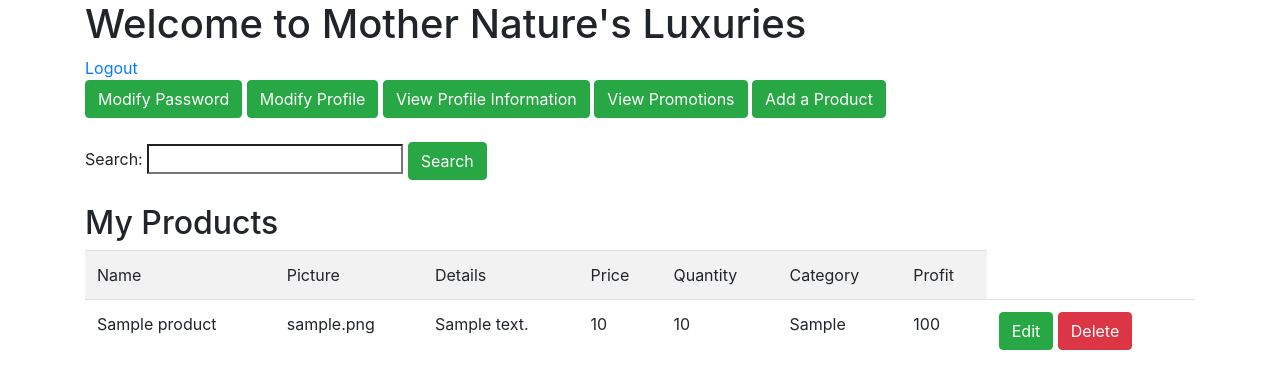
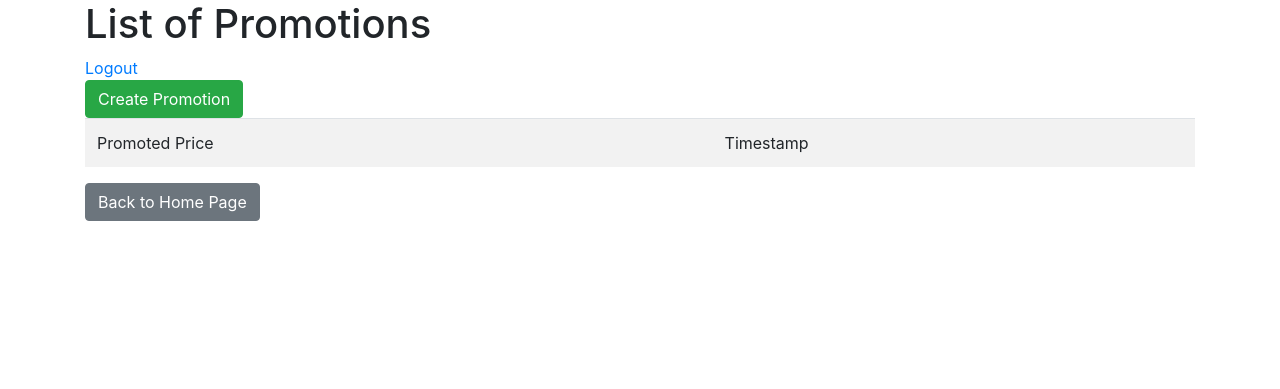
Before and after one commit to Marissa1999/Mother-Natures-Luxuries-Application, a PHP site: page /promotion/index in a window 1280 px wide. Shown: the top 389 px of the page. Run offline with PHP 8.4, Linux system fonts and the light colour scheme; the visitor is signed in with stand-in values (Sample User, id 1); tables that the repository leaves empty or names only in its code hold one stand-in row (values such as "Sample post").

Commit message:
Adjusting the searching process of the application.

```diff
--- a/app/controllers/HomeController.php
+++ b/app/controllers/HomeController.php
@@ -11,7 +11,7 @@
         $user_id = (string) $_SESSION['user_id'];
         $theProfile = $this->model('Profile')->findProfile($user_id);
         $_SESSION['profile_id'] = $theProfile->profile_id;
-		$products = $this->model('Product')->getForSeller($_SESSION['profile_id']);
+		$products = $this->model('Product')->getProductForSeller($_SESSION['profile_id']);
 		$this->view('home/index', ['products'=>$products]);
 	}
 
@@ -60,19 +60,19 @@
         }
     }
 
-    public function search($search_input)
+    public function search()
     {
         $searchProduct = $this->model('Product');
 
         if(isset($_POST['action']))
         {
-            $searchResult = $this->model('Product')->searchProducts($search_input, $searchProduct->product_name, $searchProduct->product_details);
+            $searchResult = $this->model('Product')->searchProducts($searchProduct->product_name, $searchProduct->product_details);
             $this->view('home/index', ['searchResult' => $searchResult]);
         }
 
         else
         {
-            $products = $this->model('Product')->getForSeller($_SESSION['profile_id']);
+            $products = $this->model('Product')->getProductForSeller($_SESSION['profile_id']);
             $this->view('home/index', ['products'=>$products]);
         }
     }
--- /dev/null
+++ b/app/controllers/PromotionController.php
@@ -0,0 +1,60 @@
+<?php
+
+/**
+ * @accessFilter:{LoginFilter}
+ */
+
+class PromotionController extends Controller
+{
+    public function index()
+    {
+        $user_id = (string) $_SESSION['user_id'];
+        $theProfile = $this->model('Profile')->findProfile($user_id);
+        $_SESSION['profile_id'] = $theProfile->profile_id;
+        $theProduct = $this->model('Product')->getProductForSeller($_SESSION['profile_id']);
+        $_SESSION['product_id'] = $theProduct->product_id;
+        $promotions = $this->model('Promotion')->getPromotionForSeller($_SESSION['product_id'], $_SESSION['profile_id']);
+        $this->view('promotion/index', ['promotions'=>$promotions]);
+    }
+
+    public function create()
+    {
+        if(isset($_POST['action']))
+        {
+            $newPromotion = $this->model('Promotion');
+            $newPromotion->promotion_price = $_POST['promotion_price'];
+            $newPromotion->promotion_timestamp = $_POST['promotion_timestamp'];
+            $newPromotion->seller_id= $_SESSION['profile_id'];
+            $newPromotion->product_id= $_SESSION['product_id'];
+            $newPromotion->create();
+            header('location:/promotion/index');
+        }
+
+        else
+        {
+            $this->view('promotion/create');
+        }
+    }
+
+    /**
+     * @accessFilter:{ProductOwner}
+     */
+
+    public function delete($promotion_id)
+    {
+        $thePromotion = $this->model('Promotion')->find($promotion_id);
+
+        if(isset($_POST['action']))
+        {
+            $thePromotion->delete();
+            header('location:/promotion/index');
+        }
+
+        else
+        {
+            $this->view('promotion/delete', $thePromotion);
+        }
+    }
+}
+
+?>
--- a/app/models/Product.php
+++ b/app/models/Product.php
@@ -18,7 +18,7 @@
         return $stmt->fetchAll();
     }
 
-    public function getForSeller($seller_id)
+    public function getProductForSeller($seller_id)
     {
         $SQL = 'SELECT * FROM Product WHERE seller_id = :seller_id';
         $stmt = self::$_connection->prepare($SQL);
@@ -27,12 +27,12 @@
         return $stmt->fetchAll();
     }
 
-    public function searchProducts($search_input, $product_name, $product_details)
+    public function searchProducts($product_name, $product_details)
     {
-        $SQL = 'SELECT * FROM Product WHERE product_name LIKE "%. $search_input .%"
-                AND product_details LIKE "%. $search_input .%"';
+        $SQL = 'SELECT * FROM Product WHERE product_name LIKE "%". $product_name ."%"
+                OR product_details LIKE "%". $product_details ."%"';
         $stmt = self::$_connection->prepare($SQL);
-        $stmt->execute(['product_name'=>$product_name, 'product_details'=>$product_details, 'search_input'=>$search_input]);
+        $stmt->execute(['product_name'=>$product_name, 'product_details'=>$product_details]);
         $stmt->setFetchMode(PDO::FETCH_CLASS, 'Product');
         return $stmt->fetchAll();
     }
--- /dev/null
+++ b/app/models/Promotion.php
@@ -0,0 +1,45 @@
+<?php
+
+class Promotion extends Model
+{
+    var $promotion_price;
+    var $promotion_timestamp;
+
+    public function getPromotionForSeller($product_id, $seller_id)
+    {
+        $SQL = 'SELECT * FROM Promotion WHERE product_id = :product_id AND seller_id = :seller_id';
+        $stmt = self::$_connection->prepare($SQL);
+        $stmt->execute(['product_id'=>$product_id, 'seller_id'=>$seller_id]);
+        $stmt->setFetchMode(PDO::FETCH_CLASS, 'Promotion');
+        return $stmt->fetchAll();
+    }
+
+    public function create()
+    {
+        $SQL = 'INSERT INTO Promotion(product_id, seller_id, promotion_price, promotion_timestamp)
+                    VALUES(:product_id, :seller_id, :promotion_price, :promotion_timestamp)';
+        $stmt = self::$_connection->prepare($SQL);
+        $stmt->execute(['product_id'=>$this->product_id, 'seller_id'=>$this->seller_id,
+                        'promotion_price'=>$this->promotion_price, 'promotion_timestamp'=>$this->promotion_timestamp]);
+        return $stmt->rowCount();
+    }
+
+    public function find($promotion_id)
+    {
+        $SQL = 'SELECT * FROM Promotion WHERE promotion_id = :promotion_id';
+        $stmt = self::$_connection->prepare($SQL);
+        $stmt->execute(['promotion_id'=>$promotion_id]);
+        $stmt->setFetchMode(PDO::FETCH_CLASS, 'Promotion');
+        return $stmt->fetch();
+    }
+
+    public function delete()
+    {
+        $SQL = 'DELETE FROM Promotion WHERE promotion_id = :promotion_id AND product_id = :product_id AND seller_id = :seller_id';
+        $stmt = self::$_connection->prepare($SQL);
+        $stmt->execute(['promotion_id'=>$this->promotion_id, 'product_id'=>$this->product_id, 'seller_id'=>$this->seller_id]);
+        return $stmt->rowCount();
+    }
+}
+
+?>
--- a/app/views/home/index.php
+++ b/app/views/home/index.php
@@ -17,7 +17,6 @@
          <a href='/home/modifyPassword' class='btn btn-success'>Modify Password</a>
          <a href='/profile/edit' class='btn btn-success'>Modify Profile</a>
          <a href='/profile/detail' class='btn btn-success'>View Profile Information</a>
-         <a href='/promotion/index' class='btn btn-success'>View Promotions</a>
          <a href='/home/create' class='btn btn-success'>Add a Product</a><br />
          <form method='post' action=''>
              <br /><label>Search: </label> <input type="search" name="search_input" /> <input type="submit" name="search" value="Search" class='btn btn-success' />
@@ -34,6 +33,7 @@
                  <td>$product->product_details</td><td>$product->product_price</td>
                  <td>$product->product_quantity</td><td>$product->product_category</td>
                  <td>$total</td><td>
+                 <a href='/promotion/index/$product->product_id' class='btn btn-info'>Promotions</a>
                  <a href='/home/edit/$product->product_id' class='btn btn-success'>Edit</a>
                  <a href='/home/delete/$product->product_id' class='btn btn-danger'>Delete</a>
                  </td></tr>";
--- /dev/null
+++ b/app/views/promotion/index.php
@@ -0,0 +1,37 @@
+<!doctype html>
+<html lang="en">
+  <head>
+    <!-- Required meta tags -->
+    <meta charset="utf-8">
+    <meta name="viewport" content="width=device-width, initial-scale=1, shrink-to-fit=no">
+
+    <!-- Bootstrap CSS -->
+    <link rel="stylesheet" href="https://stackpath.bootstrapcdn.com/bootstrap/4.4.1/css/bootstrap.min.css" integrity="sha384-Vkoo8x4CGsO3+Hhxv8T/Q5PaXtkKtu6ug5TOeNV6gBiFeWPGFN9MuhOf23Q9Ifjh" crossorigin="anonymous">
+
+    <title>List of Promotions</title>
+  </head>
+  <body>
+     <div class='container'>
+       <h1>List of Promotions</h1>
+        <a href='/login/logout'>Logout</a><br />
+        <a href='/promotion/create' class='btn btn-success'>Create Promotion</a>
+        <table class='table table-striped'>
+          <tr><td>Promoted Price</td><td>Timestamp</td></tr>
+           <?php
+           foreach($data['promotions'] as $promotion)
+               {
+                 echo "<tr><td>$promotion->promotion_price</td><td>$promotion->promotion_timestamp</td><td>
+                 <a href='/home/delete/$promotion->promotion_id' class='btn btn-danger'>Delete</a>
+                 </td></tr>";
+               }
+           ?>
+        </table>
+         <a href='/home/index' class='btn btn-secondary'>Back to Home Page</a>
+     </div>
+    <!-- Optional JavaScript -->
+    <!-- jQuery first, then Popper.js, then Bootstrap JS -->
+    <script src="https://code.jquery.com/jquery-3.4.1.slim.min.js" integrity="sha384-J6qa4849blE2+poT4WnyKhv5vZF5SrPo0iEjwBvKU7imGFAV0wwj1yYfoRSJoZ+n" crossorigin="anonymous"></script>
+    <script src="https://cdn.jsdelivr.net/npm/popper.js@1.16.0/dist/umd/popper.min.js" integrity="sha384-Q6E9RHvbIyZFJoft+2mJbHaEWldlvI9IOYy5n3zV9zzTtmI3UksdQRVvoxMfooAo" crossorigin="anonymous"></script>
+    <script src="https://stackpath.bootstrapcdn.com/bootstrap/4.4.1/js/bootstrap.min.js" integrity="sha384-wfSDF2E50Y2D1uUdj0O3uMBJnjuUD4Ih7YwaYd1iqfktj0Uod8GCExl3Og8ifwB6" crossorigin="anonymous"></script>
+  </body>
+</html>
```
Also changed, not shown: app/views/promotion/create.php (added, +31 -0 lines), app/views/promotion/delete.php (added, +31 -0 lines).
